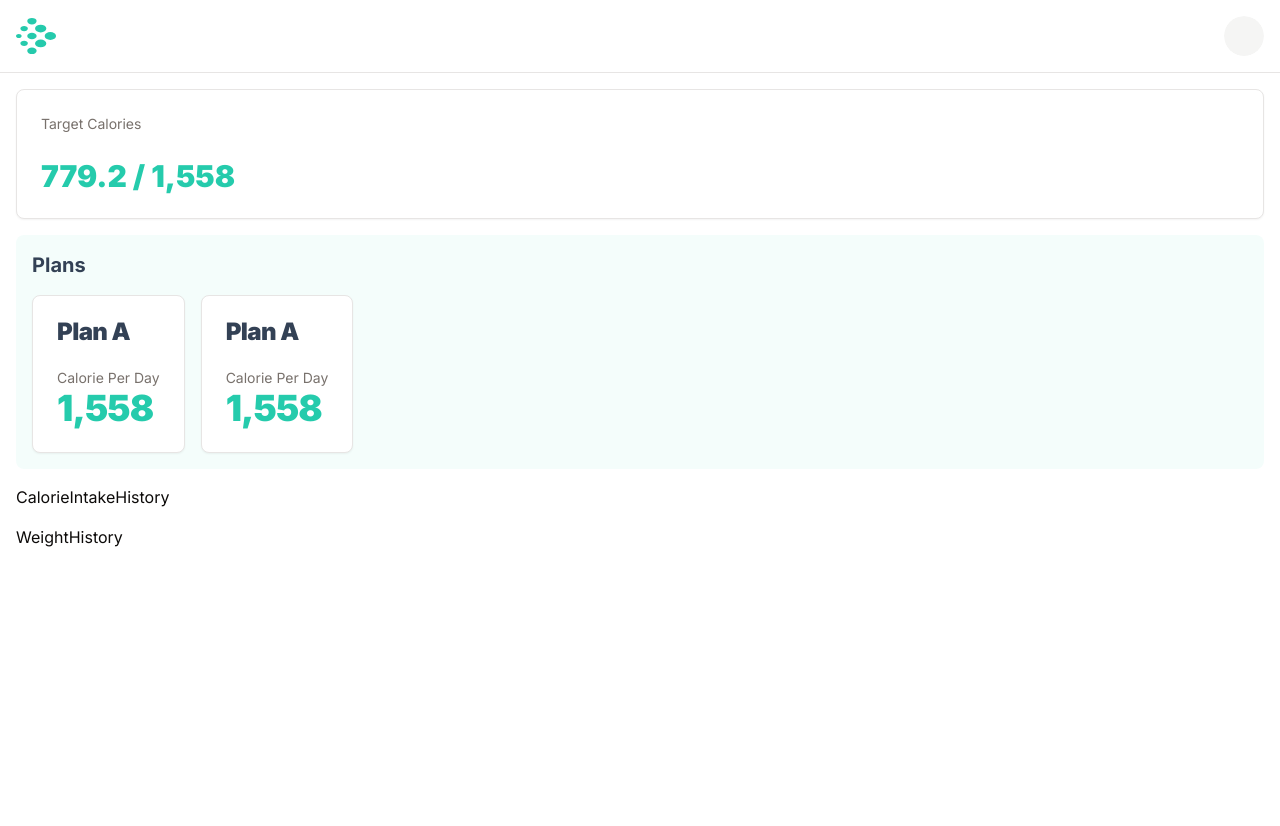
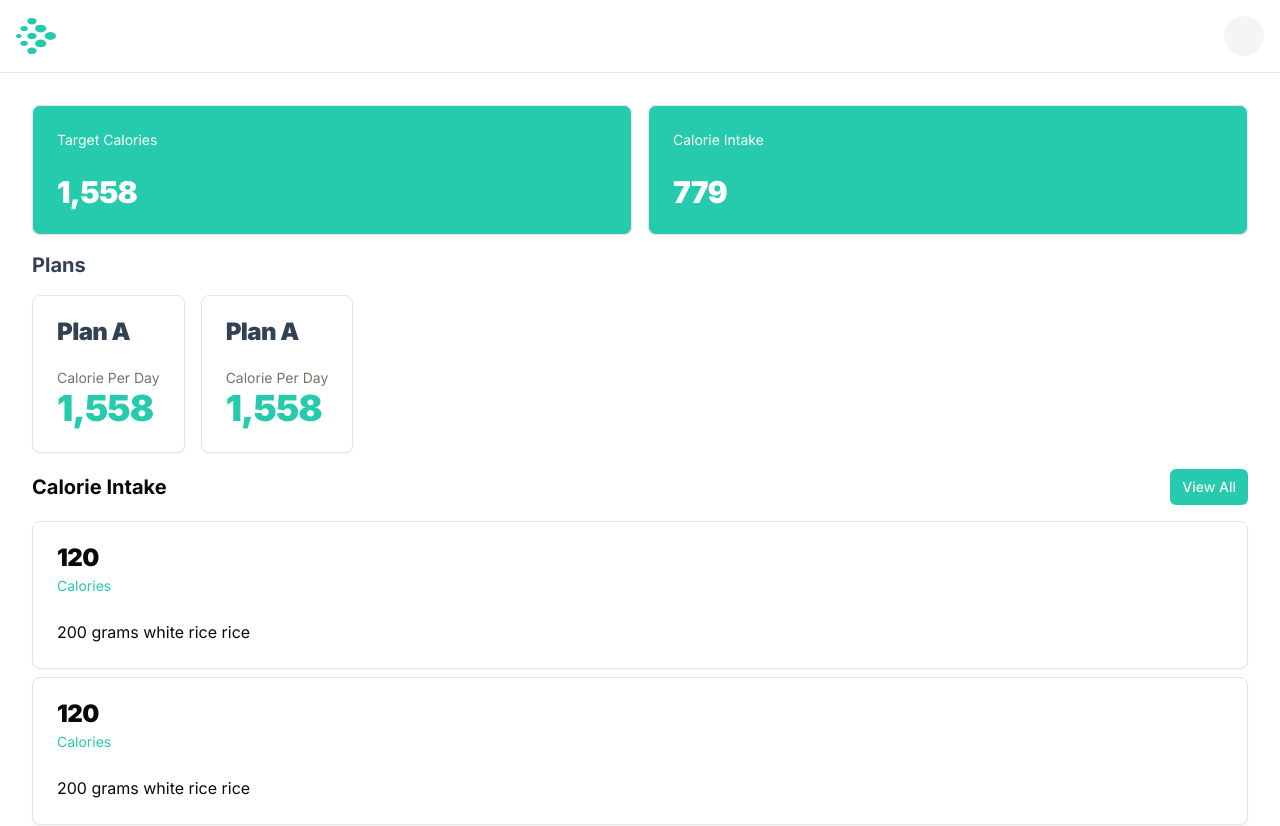
Before and after one commit to kamotekiddev/calorie-tracker, a Next.js app: page /dashboard in a window 1280 px wide. Shown: the top 826 px of the page. Before the commit the page ends 800 px from the top, so only its background shows below. Built offline with nearby package versions, Linux system fonts and the light colour scheme; no server answers.

Commit message:
create  calorie intake list item

```diff
--- /dev/null
+++ b/app/dashboard/_components/CalorieConsumed/index.tsx
@@ -0,0 +1,23 @@
+import React from "react";
+import {
+  Card,
+  CardContent,
+  CardDescription,
+  CardHeader,
+  CardTitle,
+} from "@/components/ui/card";
+
+function CalorieConsumed() {
+  return (
+    <Card className="bg-primary w-full">
+      <CardHeader>
+        <CardDescription className="text-white">Calorie Intake</CardDescription>
+      </CardHeader>
+      <CardContent>
+        <CardTitle className="text-3xl font-black text-white">779</CardTitle>
+      </CardContent>
+    </Card>
+  );
+}
+
+export default CalorieConsumed;
--- /dev/null
+++ b/app/dashboard/_components/CalorieIntakeHistory/CalorieIntakeListItem.tsx
@@ -0,0 +1,21 @@
+import {
+  Card,
+  CardContent,
+  CardDescription,
+  CardHeader,
+  CardTitle,
+} from "@/components/ui/card";
+
+function CalorieIntakeListItem() {
+  return (
+    <Card>
+      <CardHeader>
+        <CardTitle className="font-black">120</CardTitle>
+        <CardDescription className="text-primary">Calories</CardDescription>
+      </CardHeader>
+      <CardContent>200 grams white rice rice</CardContent>
+    </Card>
+  );
+}
+
+export default CalorieIntakeListItem;
--- a/app/dashboard/_components/CalorieIntakeHistory/index.tsx
+++ b/app/dashboard/_components/CalorieIntakeHistory/index.tsx
@@ -1,7 +1,23 @@
-import React from "react";
+import Link from "next/link";
+import { buttonVariants } from "@/components/ui/button";
+import CalorieIntakeListItem from "./CalorieIntakeListItem";
 
 function CalorieIntakeHistory() {
-  return <div>CalorieIntakeHistory</div>;
+  return (
+    <article>
+      <div className="flex gap-4 mb-4 justify-between items-center">
+        <h1 className="text-xl font-bold">Calorie Intake</h1>
+        <Link href="" className={buttonVariants({ size: "sm" })}>
+          View All
+        </Link>
+      </div>
+      <section className="grid gap-2">
+        <CalorieIntakeListItem />
+        <CalorieIntakeListItem />
+        <CalorieIntakeListItem />
+      </section>
+    </article>
+  );
 }
 
 export default CalorieIntakeHistory;
--- a/app/dashboard/_components/CaloriePlans/index.tsx
+++ b/app/dashboard/_components/CaloriePlans/index.tsx
@@ -3,7 +3,7 @@ import CaloriePlanCard from "./CaloriePlanCard";
 
 function CaloriePlans() {
   return (
-    <article className="p-4 bg-primary/5 rounded-lg">
+    <article>
       <h1 className="mb-4 text-xl font-bold text-slate-700">Plans</h1>
       <section className="flex flex-wrap gap-4">
         <CaloriePlanCard />
--- a/app/dashboard/_components/CurrentlyUsedPlan/index.tsx
+++ /dev/null
@@ -1,24 +0,0 @@
-import {
-  Card,
-  CardContent,
-  CardDescription,
-  CardHeader,
-} from "@/components/ui/card";
-import React from "react";
-
-function CurrentlyUsedPlan() {
-  return (
-    <section>
-      <Card>
-        <CardHeader>
-          <CardDescription>Target Calories</CardDescription>
-        </CardHeader>
-        <CardContent>
-          <h1 className="text-3xl text-primary font-black">779.2 / 1,558</h1>
-        </CardContent>
-      </Card>
-    </section>
-  );
-}
-
-export default CurrentlyUsedPlan;
--- /dev/null
+++ b/app/dashboard/_components/TargetCalorie/index.tsx
@@ -0,0 +1,25 @@
+import React from "react";
+import {
+  Card,
+  CardContent,
+  CardDescription,
+  CardHeader,
+  CardTitle,
+} from "@/components/ui/card";
+
+function TargetCalorie() {
+  return (
+    <Card className="bg-primary w-full">
+      <CardHeader>
+        <CardDescription className="text-white">
+          Target Calories
+        </CardDescription>
+      </CardHeader>
+      <CardContent>
+        <CardTitle className="text-3xl font-black text-white">1,558</CardTitle>
+      </CardContent>
+    </Card>
+  );
+}
+
+export default TargetCalorie;
--- a/app/dashboard/page.tsx
+++ b/app/dashboard/page.tsx
@@ -1,13 +1,17 @@
+import CalorieConsumed from "./_components/CalorieConsumed";
 import CalorieIntakeHistory from "./_components/CalorieIntakeHistory";
 import CaloriePlans from "./_components/CaloriePlans";
-import CurrentlyUsedPlan from "./_components/CurrentlyUsedPlan";
+import TargetCalorie from "./_components/TargetCalorie";
 import WeightHistory from "./_components/WeightHistory";
 
 function Dashboard() {
   return (
-    <main className="p-4">
+    <main className="p-8">
       <div className="space-y-4">
-        <CurrentlyUsedPlan />
+        <div className="flex gap-4">
+          <TargetCalorie />
+          <CalorieConsumed />
+        </div>
         <CaloriePlans />
         <CalorieIntakeHistory />
         <WeightHistory />
```
